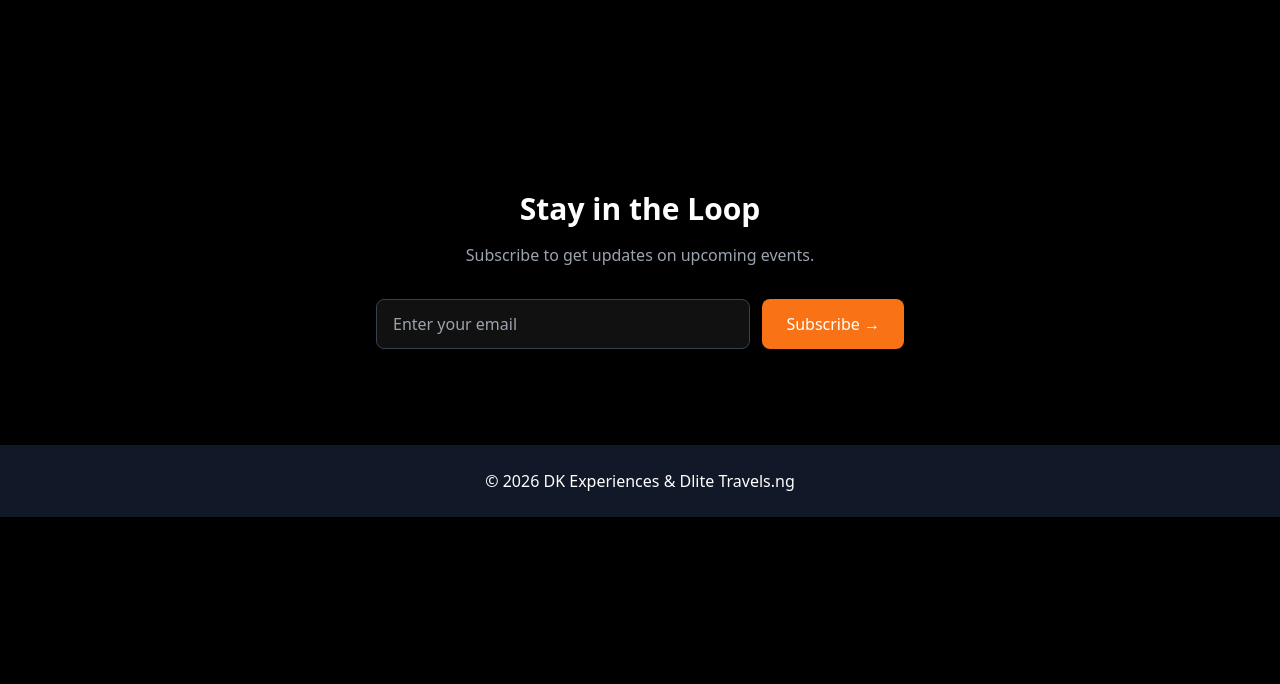
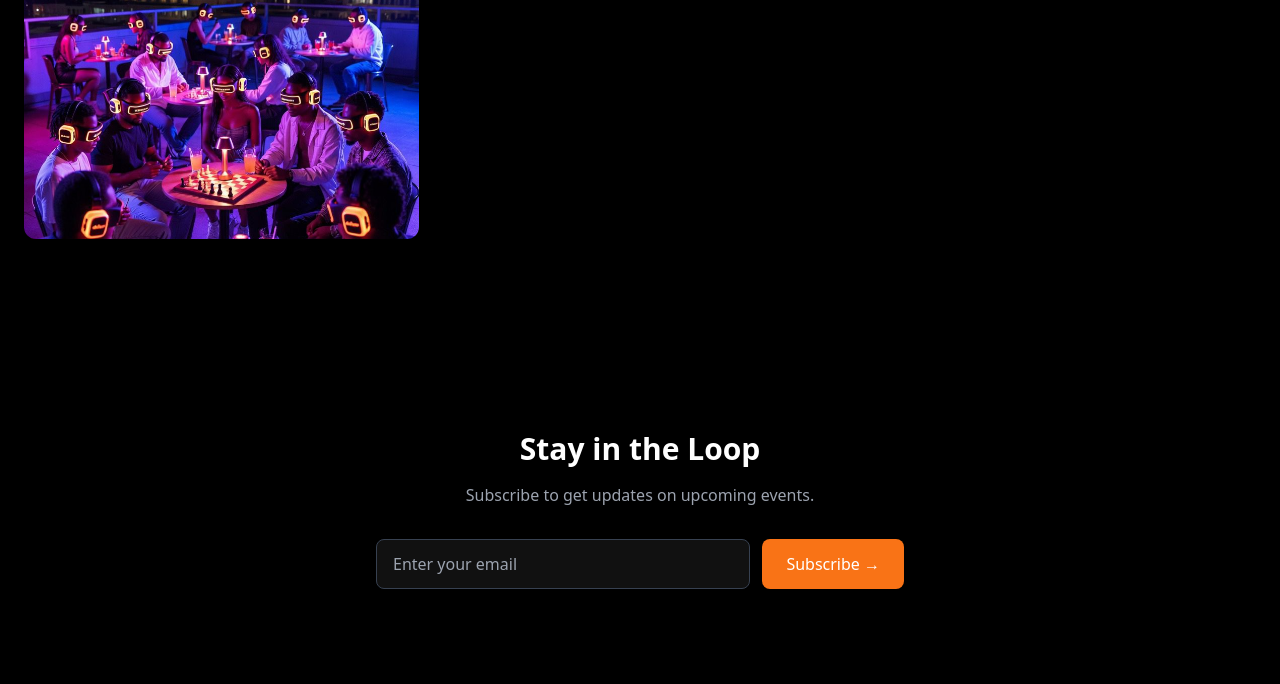
Before and after one commit to josephsam-dev/dk-experiences, a Django app: page / in a window 1280 px wide. Shown: the part 2487-3171 px from the top of the page. Before the commit the page ends 3004 px from the top, so only its background shows below. Run offline with Django 5.2, Linux system fonts and the light colour scheme; data that the repository does not hold is empty; some libraries are stand-ins or nearby versions.

Commit message:
Updated gallery images

```diff
--- a/templates/home.html
+++ b/templates/home.html
@@ -249,10 +249,10 @@ Event Gallery
 
 <div class="grid md:grid-cols-3 gap-6">
 
-<img src="{% static 'images/gallery1.jpg' %}" class="rounded-xl">
-<img src="{% static 'images/gallery2.jpg' %}" class="rounded-xl">
-<img src="{% static 'images/gallery3.jpg' %}" class="rounded-xl">
-
+<img src="{% static 'images/disco.jpg' %}" class="rounded-xl w-full h-64 object-cover">
+<img src="{% static 'images/cinema.jpg' %}" class="rounded-xl w-full h-64 object-cover">
+<img src="{% static 'images/party.jpg' %}" class="rounded-xl w-full h-64 object-cover">
+<img src="{% static 'images/rooftop.jpg' %}" class="rounded-xl w-full h-64 object-cover">
 </div>
 
 </div>
```
Also changed, not shown: static/images/cinema.jpg (added), static/images/gallery1.jpg (deleted), static/images/gallery2.jpg (deleted), static/images/party.jpg (added), static/images/rooftop.jpg (added).
